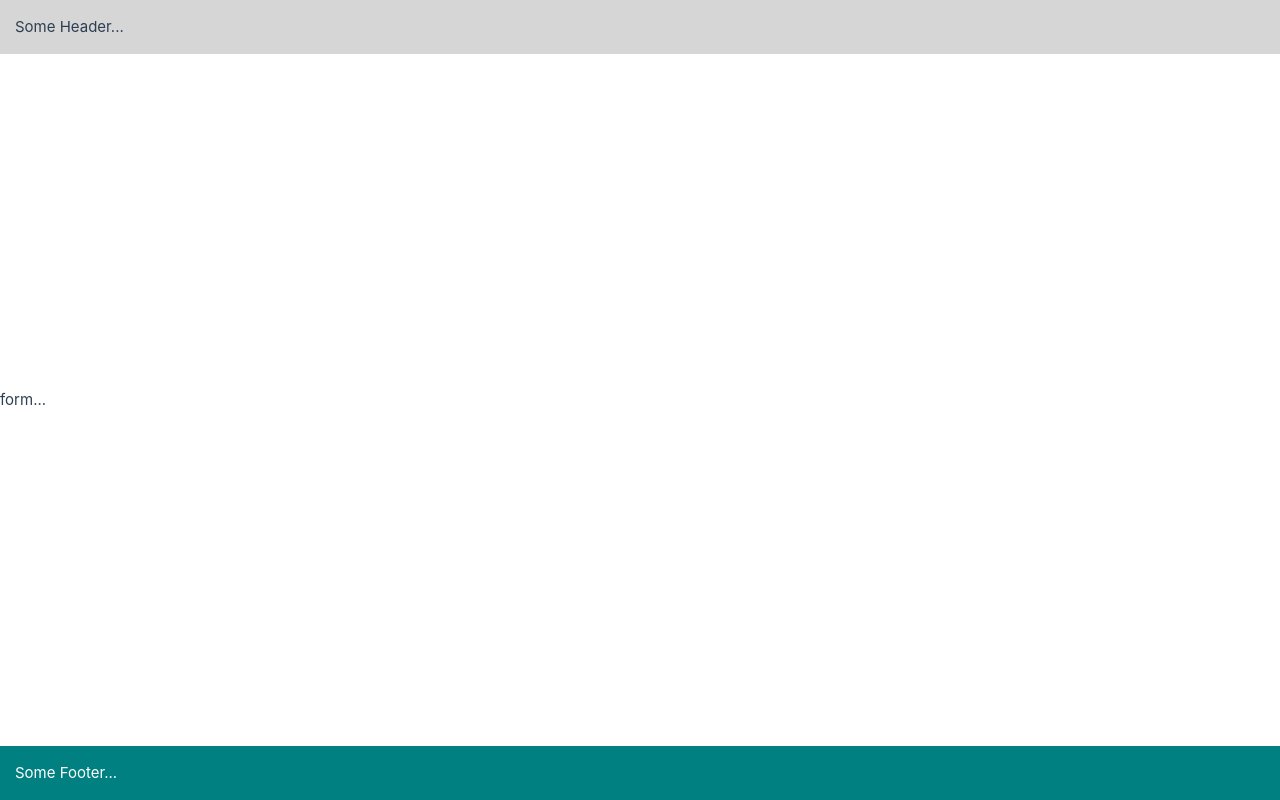
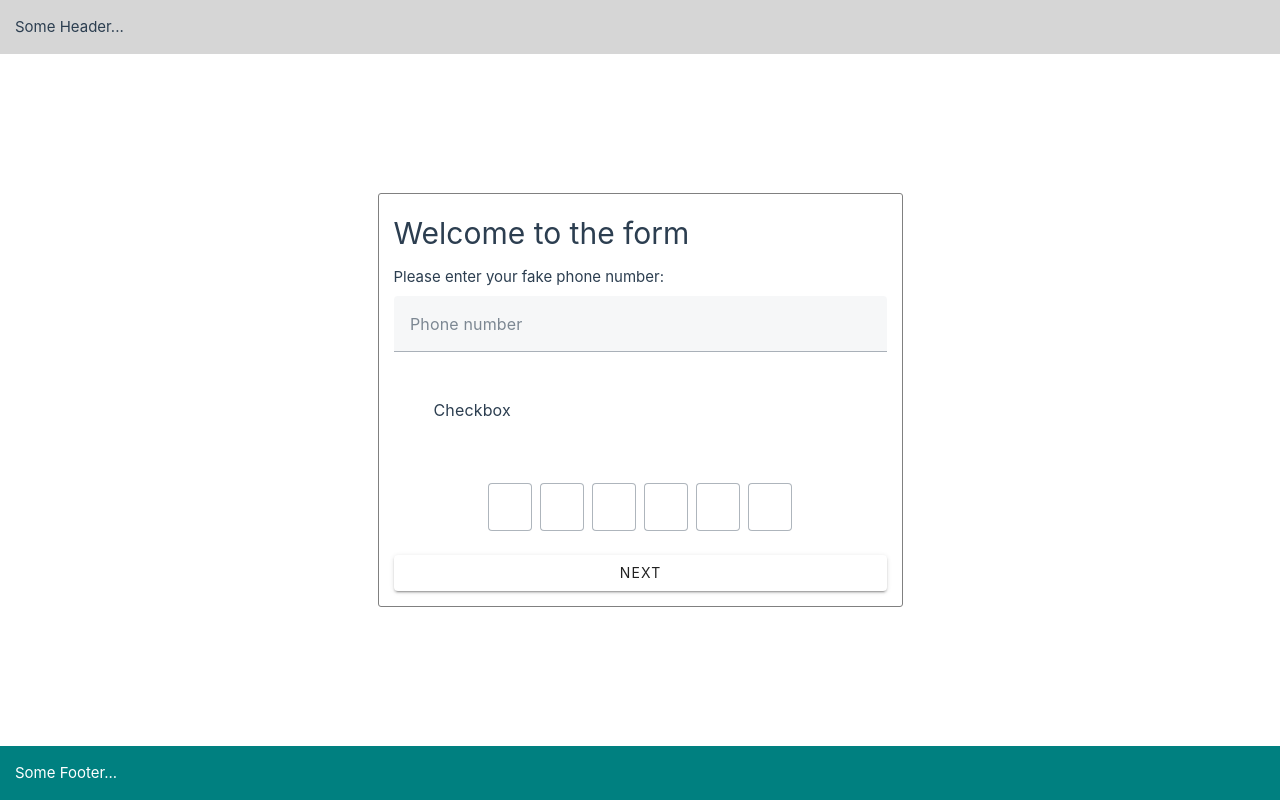
Before and after one commit to thepooyan/vue-test, a Vue app: page /form in a window 1280 px wide. Built offline with nearby package versions, Linux system fonts and the light colour scheme; the HTML template or start-up script is replaced by a standard one.

Commit message:
found needed components from vutify

```diff
--- a/src/views/Form.vue
+++ b/src/views/Form.vue
@@ -1,3 +1,29 @@
 <template>
-  form...
+  <main>
+    <h1>
+      Welcome to the form
+    </h1>
+    <p>
+      Please enter your fake phone number:
+    </p>
+    <v-text-field label="Phone number"></v-text-field>
+    <v-checkbox label="Checkbox"></v-checkbox>
+    <v-otp-input></v-otp-input>
+    <v-btn>
+      Next
+    </v-btn>
+  </main>
 </template>
+
+<style scoped>
+main {
+  border: .1em solid gray;
+  width: 35em;
+  margin: auto;
+  border-radius: .2em;
+  padding: 1em;
+  display: flex;
+  flex-direction: column;
+  gap: .5em;
+}
+</style>
```
